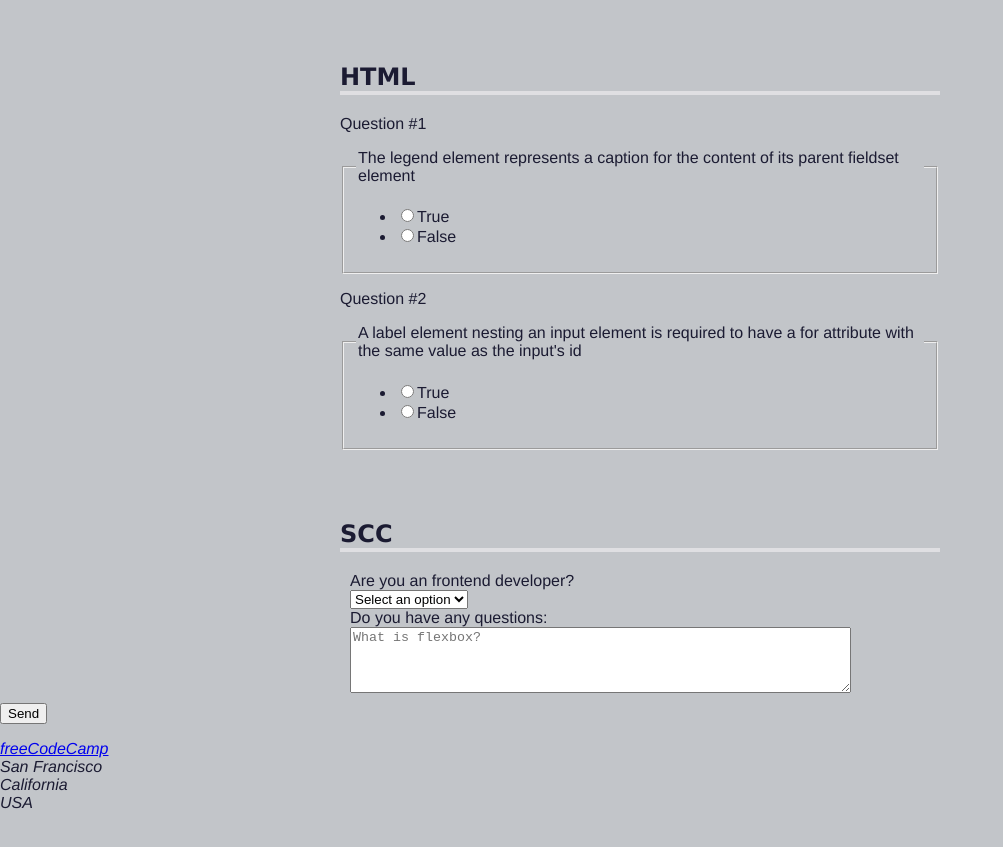
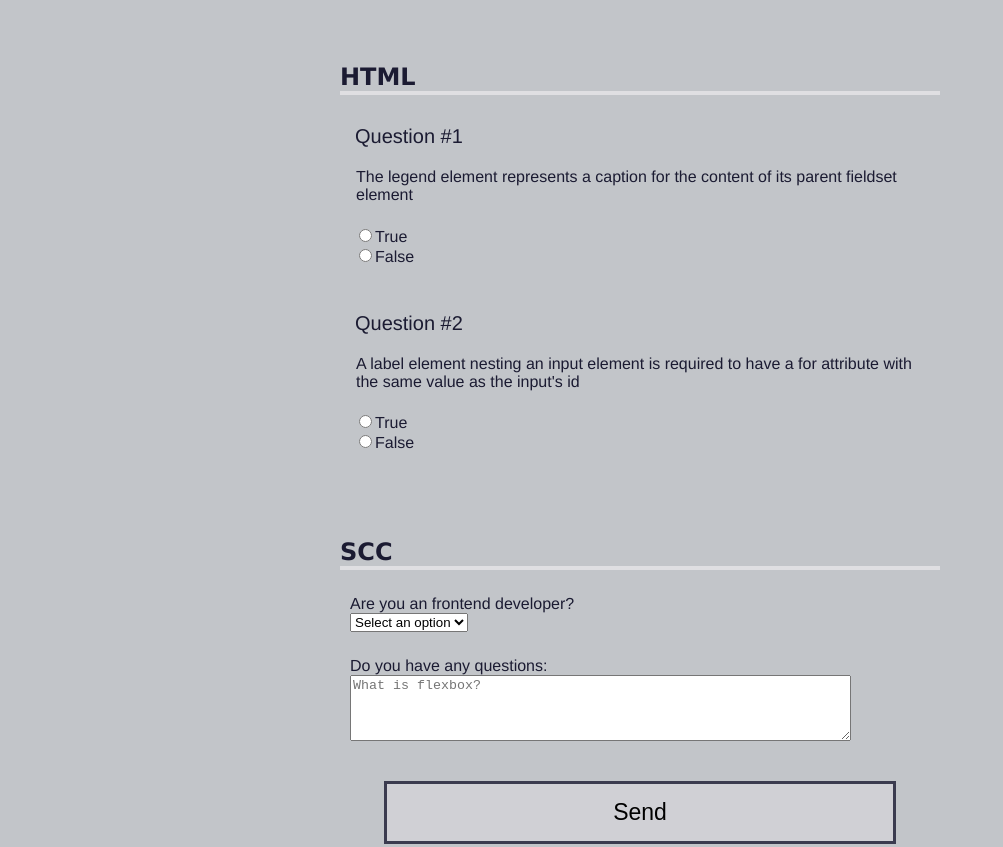
Before and after one commit to Tatyks/quiz_accessibility, a plain HTML site: page index.html in a window 1280 px wide. Shown: the part 268-1115 px from the top of the page, without its empty margins (0-1003 px from the left). Before the commit the page ends 1080 px from the top, so only its background shows below. Drawn offline with Linux system fonts and the light colour scheme.

Commit message:
Accessibility project step 57-68. The project is completed

```diff
--- a/index.html
+++ b/index.html
@@ -13,9 +13,9 @@
         <h1>HTML/CSS Quiz</h1>
         <nav>
           <ul>
-            <li><a href="#student-info">INFO</a></li>
-            <li><a href="#html-questions">HTML</a></li>
-            <li><a href="#css-questions">CSS</a></li>
+            <li><a href="#student-info" accesskey="i">INFO</a></li>
+            <li><a href="#html-questions"accesskey="h">HTML</a></li>
+            <li><a href="#css-questions" accesskey="c">CSS</a></li>
           </ul>
         </nav>
     </header>
@@ -112,7 +112,7 @@
 
         </div>
       </section>
-      <button type="submit" id="submit" class="submit-button">Send</button>
+      <button type="submit" id="submit" class="submit-button" accesskey="s">Send</button>
      </form>
     </main>
     <footer>
--- a/styles.css
+++ b/styles.css
@@ -114,7 +114,55 @@ input {
 .info label {
   width: 10%;
   min-width: 55px;
+  text-align: right;
 }
 .info input, label{
   display: inline-block;
 }
+.question-block {
+  text-align: left;
+display: block;
+width: 100%;
+margin-top: 20px;
+padding-top: 5px;
+}
+p {
+  margin-top: 5px;
+padding-left: 15px;
+font-size: 20px;
+}
+.question {
+  border: none;
+  padding-bottom: 0;
+}
+.answers-list{
+  list-style: none;
+  padding: 0;
+}
+button {
+  display: block;
+margin: 40px auto;
+width: 40%;
+padding: 15px;
+font-size: 23px;
+background: #d0d0d5;
+border: 3px solid #3b3b4f;
+}
+footer {
+  background-color:#2a2a40;
+  display: flex;
+  justify-content: center;
+}
+footer, footer a {
+  color:#dfdfe2;
+ }
+ address {
+  text-align: center;
+  padding: 10px;
+ }
+
+ @media (prefers-reduced-motion: no-preference){
+  * {
+ scroll-behavior: smooth;
+ }
+ }
```
